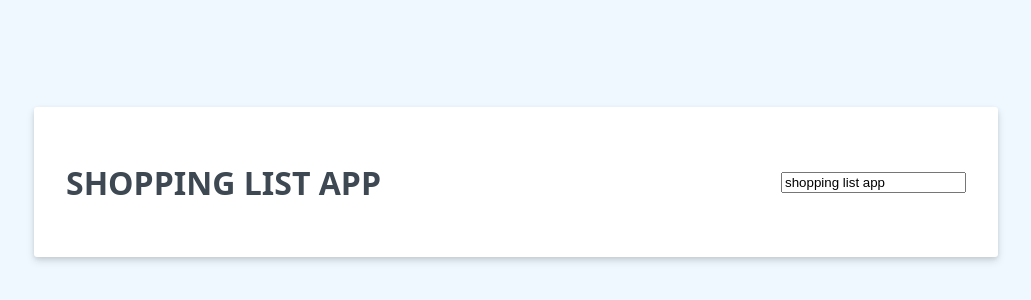
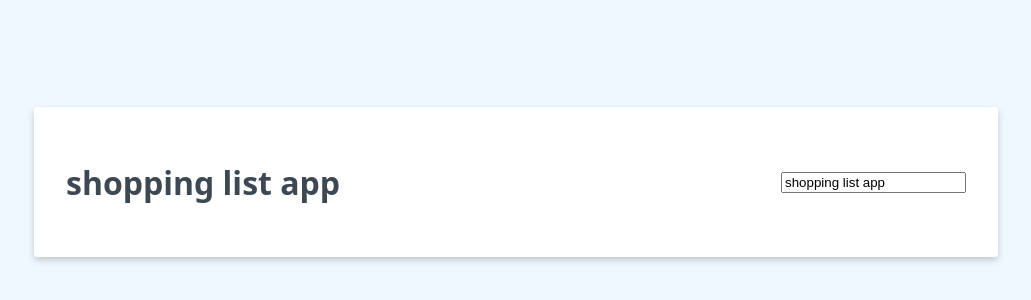
Before and after one commit to samsonllam/vuejs-fundamentals_vueschool, a plain HTML site: page index.html in a window 1280 px wide. Shown: the part 218-518 px from the top of the page, without its empty margins (124-1155 px from the left). Drawn offline with nearby package versions, Linux system fonts and the light colour scheme.

Commit message:
header ? header : 'welcome'

```diff
--- a/index.html
+++ b/index.html
@@ -8,7 +8,7 @@
     <body>
         <div id="shopping-list">
             <div class="header">
-                <h1>{{ header.toLocaleUpperCase() }}</h1>
+                <h1>{{ header ? header : 'welcome' }}</h1>
                 <input type="text" v-model="header">
             </div>
         </div>
```
